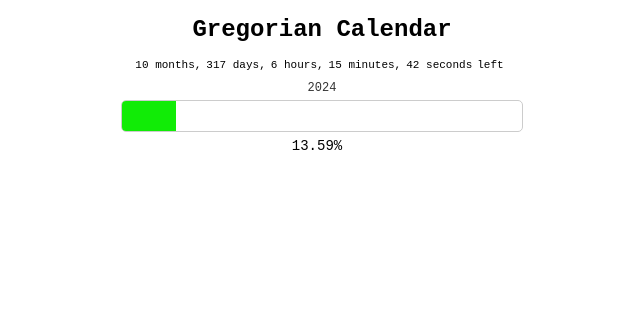
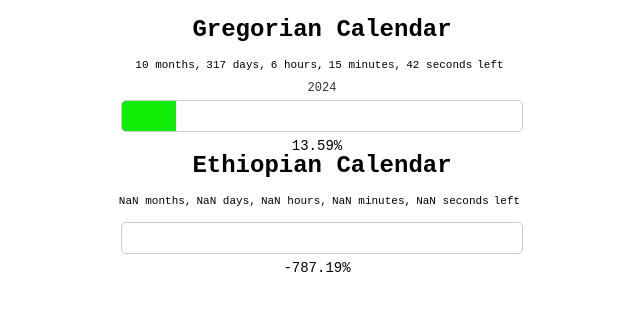
Before and after one commit to tnebiyu/Ethiopia-Year-Progress, a React (Create React App) app: page / in a window 1280 px wide. Shown: the top 310 px of the page, without its empty margins (318-958 px from the left). Built offline with nearby package versions, Linux system fonts and the light colour scheme.

Commit message:
stuck on ethiopian cal

```diff
--- a/package.json
+++ b/package.json
@@ -6,6 +6,7 @@
     "@testing-library/jest-dom": "^5.17.0",
     "@testing-library/react": "^13.4.0",
     "@testing-library/user-event": "^13.5.0",
+    "abushakir": "^1.4.0",
     "react": "^18.2.0",
     "react-dom": "^18.2.0",
     "react-scripts": "5.0.1",
--- a/src/App.css
+++ b/src/App.css
@@ -1,7 +1,7 @@
 .App {
   text-align: center;
 }
-.yearTitle {
+.YearTitle {
   text-align: center;
   font-size: 20px;
   font-size: x-large;
--- a/src/App.js
+++ b/src/App.js
@@ -2,12 +2,16 @@ import "./App.css";
 import React from "react";
 import ReactDOM from "react-dom";
 import YearProgressBar from "./YearProgressBar";
+import EthiopianYearProgress from "./EthiopianYearProgress";
 
 const App = () => {
   return (
     <div>
-      <h1 className="yearTitle">Gregorian Calendar</h1>
+      <h1 className="YearTitle">Gregorian Calendar</h1>
       <YearProgressBar />
+      <div className="Spacer"></div>
+      <h1 className="YearTitle">Ethiopian Calendar</h1>
+      <EthiopianYearProgress />
     </div>
   );
 };
--- /dev/null
+++ b/src/EthiopianYearProgress.css
@@ -0,0 +1,49 @@
+.progress-wrapper {
+  display: flex;
+  flex-direction: column;
+  align-items: center;
+  width: 100%;
+  margin-bottom: 20px;
+}
+
+.countdown {
+  font-size: 11px;
+  margin-bottom: 10px;
+  text-align: center;
+}
+
+.countdown span {
+  margin-right: 5px;
+}
+
+.progress-year {
+  font-size: 12px;
+  color: #333;
+  margin-bottom: 5px;
+}
+
+.progress-bar-container {
+  width: 100%;
+  max-width: 400px;
+  height: 30px;
+  border: 1px solid #ccc;
+  border-radius: 5px;
+  overflow: hidden;
+}
+
+.progress-bar {
+  height: 100%;
+  background-color: #11ec06;
+}
+
+.progress-text {
+  font-size: 14px;
+  color: black;
+  position: absolute;
+  top: 2;
+  right: 5px;
+  height: 30px;
+  line-height: 30px;
+  text-align: center;
+  width: 100%;
+}
--- /dev/null
+++ b/src/EthiopianYearProgress.js
@@ -0,0 +1,107 @@
+import React, { useState, useEffect } from "react";
+import "./EthiopianYearProgress.css";
+
+function gregorianToEthiopian(year, month, day) {
+  const ethiopianYear = year + 8;
+  const ethiopianMonth = month < 9 ? month + 4 : month - 8;
+  const ethiopianDay = day;
+  return { ethiopianYear, ethiopianMonth, ethiopianDay };
+}
+
+function endOfEthiopianYear(ethiopianYear) {
+  const endOfYear = new Date(ethiopianYear + 1, 0, 1);
+  endOfYear.setDate(endOfYear.getDate() - 1);
+  return endOfYear;
+}
+
+const nextEthiopianYearFromNow = () => {};
+
+const EthiopianYearProgress = () => {
+  const [progress, setProgress] = useState(0);
+  const [countdown, setCountdown] = useState({
+    months: 0,
+    days: 0,
+    hours: 0,
+    minutes: 0,
+    seconds: 0,
+  });
+
+  useEffect(() => {
+    const calculateProgress = () => {
+      const now = new Date();
+      const ethiopianDate = gregorianToEthiopian(
+        now.getFullYear(),
+        now.getMonth() + 1,
+        now.getDate()
+      );
+      const startOfYearEthiopian = new Date(ethiopianDate.ethiopianYear, 0, 1);
+      const endOfYearEthiopian = endOfEthiopianYear(
+        ethiopianDate.ethiopianYear
+      );
+      const totalMilliseconds = endOfYearEthiopian - startOfYearEthiopian;
+      const currentMilliseconds = now - startOfYearEthiopian;
+      const currentProgress = (currentMilliseconds / totalMilliseconds) * 100;
+      setProgress(currentProgress);
+    };
+
+    const calculateCountdown = () => {
+      const now = new Date();
+      const nextEthiopianYear = nextEthiopianYearFromNow();
+      const endTime = endOfEthiopianYear(nextEthiopianYear).getTime();
+      const remainingTime = endTime - now.getTime();
+
+      let totalSeconds = Math.floor(remainingTime / 1000);
+
+      const monthsLeft = Math.floor(totalSeconds / (30 * 24 * 60 * 60));
+      totalSeconds -= monthsLeft * (30 * 24 * 60 * 60);
+
+      const daysLeft = Math.floor(totalSeconds / (24 * 60 * 60));
+      totalSeconds -= daysLeft * (24 * 60 * 60);
+
+      const hoursLeft = Math.floor(totalSeconds / (60 * 60));
+      totalSeconds -= hoursLeft * (60 * 60);
+
+      const minutesLeft = Math.floor(totalSeconds / 60);
+      totalSeconds -= minutesLeft * 60;
+
+      const secondsLeft = totalSeconds;
+
+      setCountdown({
+        months: monthsLeft,
+        days: daysLeft,
+        hours: hoursLeft,
+        minutes: minutesLeft,
+        seconds: secondsLeft,
+      });
+    };
+
+    calculateProgress();
+    calculateCountdown();
+
+    const interval = setInterval(() => {
+      calculateCountdown();
+    }, 1000);
+
+    return () => clearInterval(interval);
+  }, []);
+
+  return (
+    <div className="progress-wrapper">
+      <div className="countdown">
+        <span>{countdown.months} months,</span>
+        <span>{countdown.days} days,</span>
+        <span>{countdown.hours} hours,</span>
+        <span>{countdown.minutes} minutes,</span>
+        <span>{countdown.seconds} seconds</span>
+        <span>left</span>
+      </div>
+      <div className="progress-year">{nextEthiopianYearFromNow()}</div>
+      <div className="progress-bar-container">
+        <div className="progress-bar" style={{ width: `${progress}%` }}></div>
+        <div className="progress-text">{progress.toFixed(2)}%</div>
+      </div>
+    </div>
+  );
+};
+
+export default EthiopianYearProgress;
```
Also changed, not shown: 1 other file (tests, documents, lock files or other folders).
